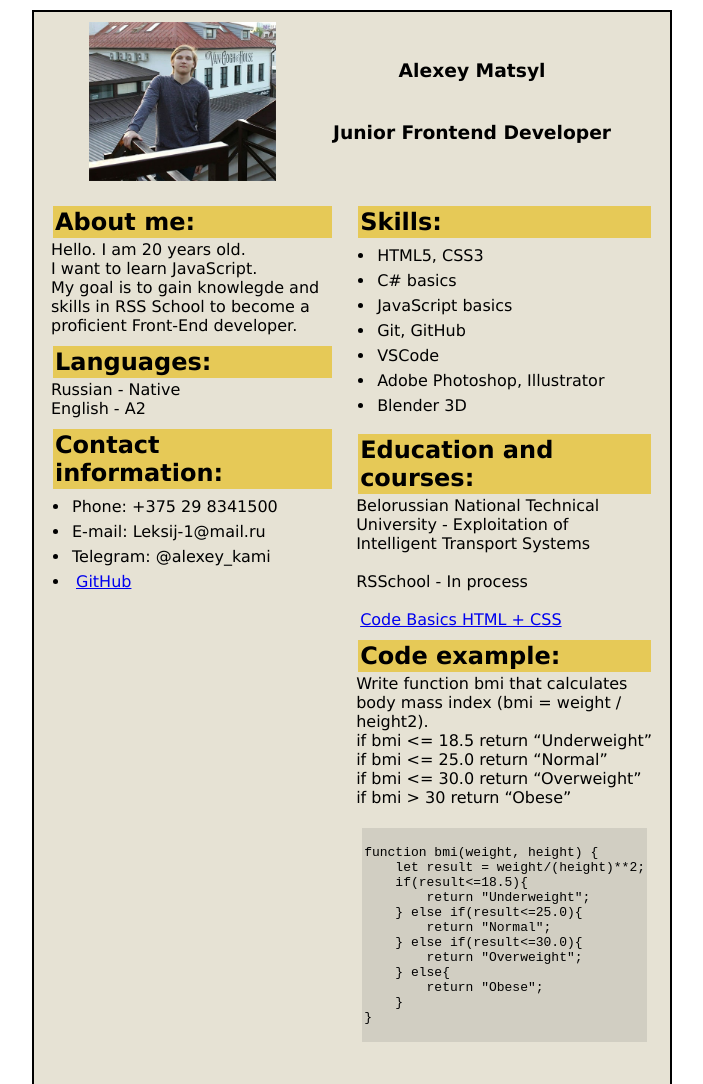
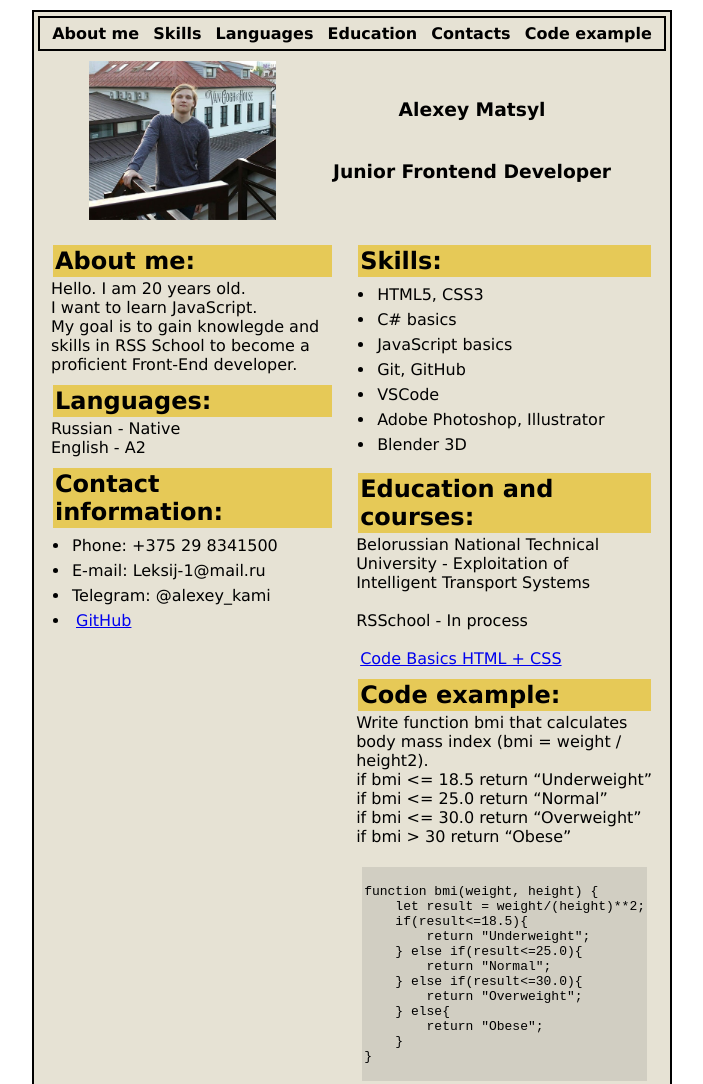
Before and after one commit to AlexiyKami/rsschool-cv, a plain HTML site: page index.html in a window 1280 px wide. Shown: the top 1084 px of the page, without its empty margins (288-991 px from the left). Drawn offline with Linux system fonts and the light colour scheme.

Commit message:
feat: add nav element with anchors

```diff
--- a/index.html
+++ b/index.html
@@ -9,6 +9,14 @@
 </head>
 <body>
     <section class="body-section">
+        <nav>
+            <a href="#aboutme">About me</a>
+            <a href="#skills">Skills</a>
+            <a href="#languages">Languages</a>
+            <a href="#education">Education</a>
+            <a href="#contacts">Contacts</a>
+            <a href="#code">Code example</a>
+        </nav>
         <header>
             <img class="main-photo" src="cv_photo.jpg" alt="Photo" width="30%">
             <section class="header-text">
@@ -19,18 +27,18 @@
         <main>
             <section class="main-section">
                  <article>
-                     <h2>About me:</h2>
+                     <h2 id="aboutme">About me:</h2>
                      Hello. I am 20 years old.<br>
                      I want to learn JavaScript.<br>
                      My goal is to gain knowlegde and skills in RSS School to become a proficient Front-End developer.
                  </article>
                  <article>
-                     <h2>Languages:</h2>
+                     <h2 id="languages">Languages:</h2>
                      Russian - Native <br>
                      English - A2
                  </article>
                  <article>
-                    <h2>Contact information:</h2>
+                    <h2 id="contacts">Contact information:</h2>
                     <ul>
                         <li>
                             Phone: +375 29 8341500
@@ -49,7 +57,7 @@
             </section>
             <section class="main-section">
                 <article>
-                    <h2>Skills:</h2>
+                    <h2 id="skills">Skills:</h2>
                     <ul>
                         <li>
                             HTML5, CSS3
@@ -75,7 +83,7 @@
                     </ul>
                 </article>
                 <article>
-                    <h2>Education and courses:</h2>
+                    <h2 id="education">Education and courses:</h2>
                     Belorussian National Technical University - Exploitation of Intelligent Transport Systems
                     <br>
                     <br>
@@ -85,7 +93,7 @@
                     <a href="https://ru.code-basics.com">Code Basics HTML + CSS</a>
                 </article>
                 <article>
-                    <h2>Code example:</h2>
+                    <h2 id="code">Code example:</h2>
                     Write function bmi that calculates body mass index  (bmi = weight / height2).
                     <br>
                     if bmi <= 18.5 return “Underweight”
--- a/style.css
+++ b/style.css
@@ -3,6 +3,18 @@
     padding: 2px;
 }
 
+nav {
+    display: flex;
+    border: 2px solid black;
+    justify-content: space-evenly;
+}
+
+nav a {
+    color:rgb(0, 0, 0);
+    outline: none;
+    text-decoration: none;
+    font-weight: bolder;
+}
 
 ul {
     margin: 2px 2px 2px 15px;
```
